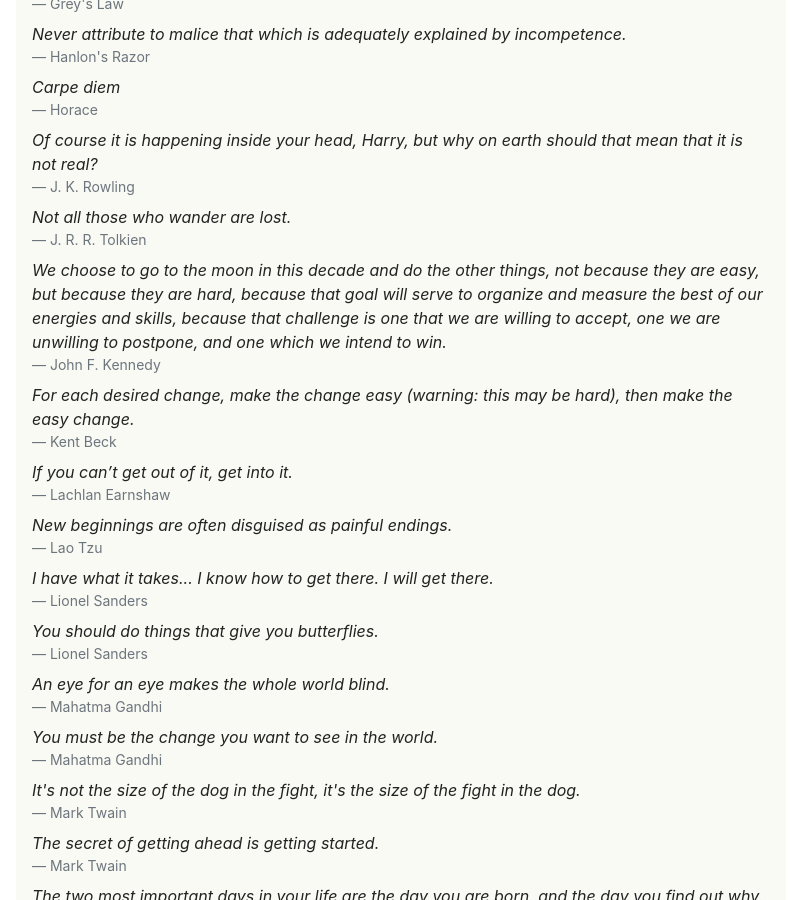
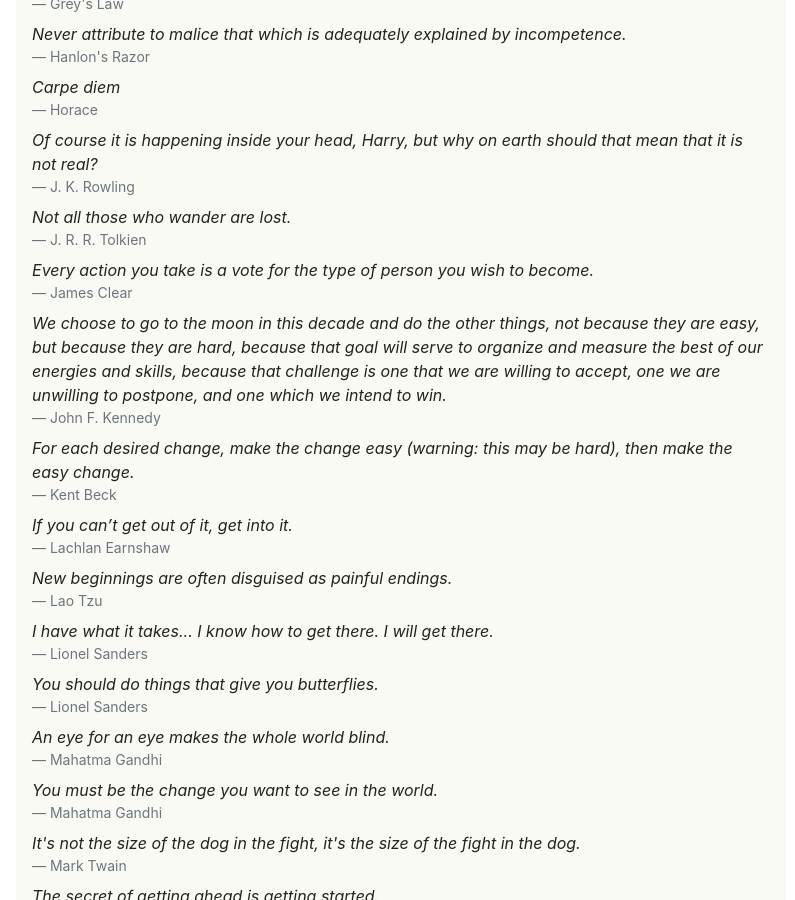
Before and after one commit to mackorone/mackorone.github.io, a Jekyll site: the page built from quotes.html, in a window 1280 px wide and 900 px high, scrolled down 1995 px. Shown: the whole window, without its empty margins (239-1034 px from the left). Built offline with Jekyll 4.4.1, drawn with Linux system fonts in a browser that asks for light colours; nearby versions of some CDN libraries; some of the changed text lies outside the part shown.

Commit message:
Update quotes.yml

```diff
--- a/_data/quotes.yml
+++ b/_data/quotes.yml
@@ -133,3 +133,7 @@
   source: Neale Donald Walsch
 - quote: A healthy man wants a thousand things, a sick man only wants one.
   source: Confucius
+- quote: Every action you take is a vote for the type of person you wish to become.
+  source: James Clear
+- quote: Sometimes it’s the people no one imagines anything of who do the things that no one can imagine.
+  source: The Imitation Game
```
